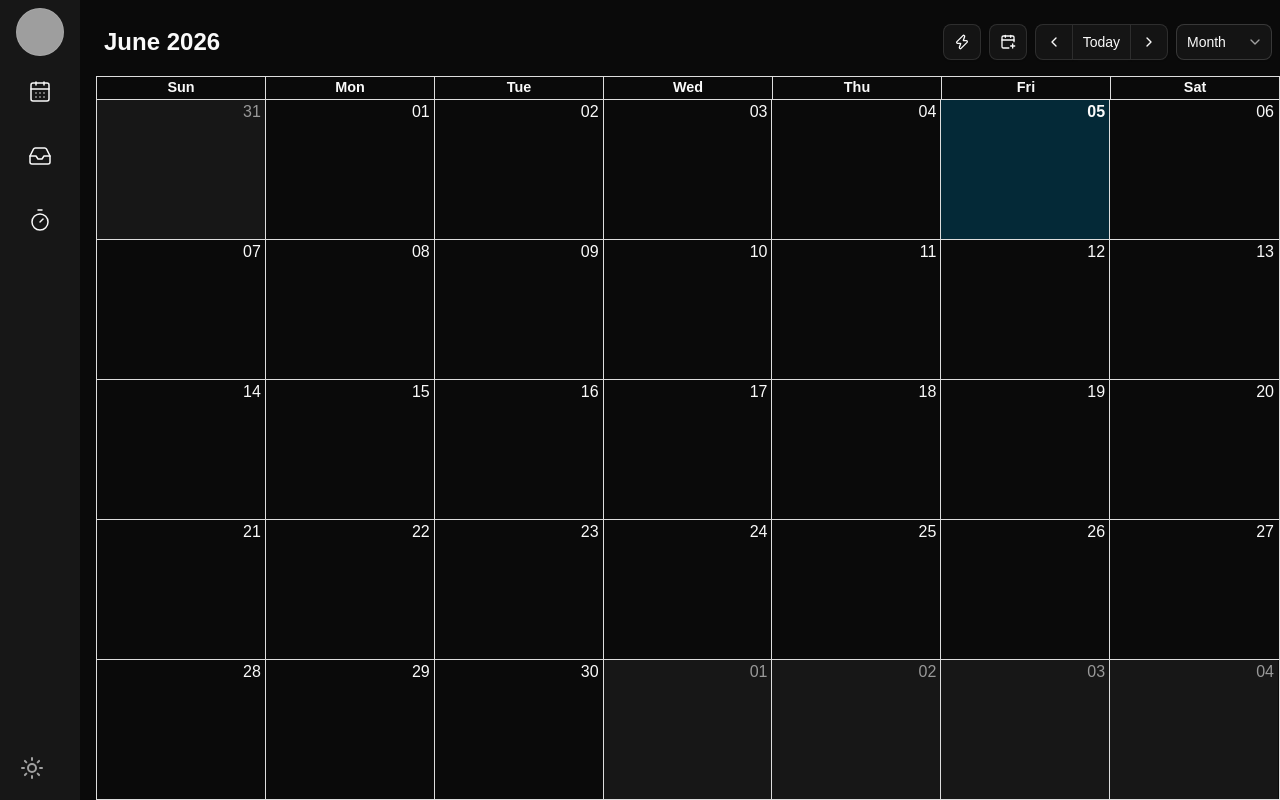
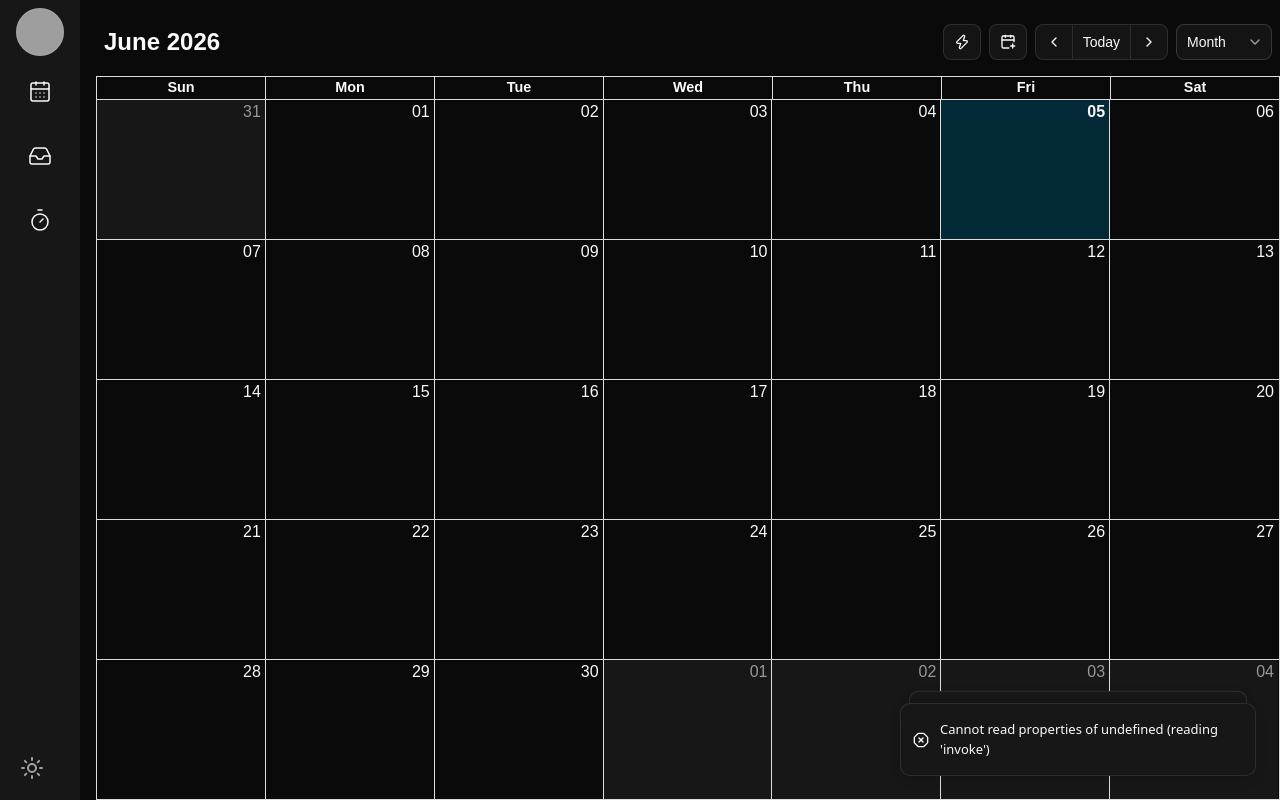
Before and after one commit to sruthy-j-mallya/mind-boop, a React (Vite) app: page / in a window 1280 px wide. Both pictures are taken after a click on the button 32 px from the left and 768 px from the top of the page. Built offline with nearby package versions, Linux system fonts and the light colour scheme; grey boxes are pictures that could not be loaded.

Commit message:
Configured queryClient to show error toast on backend errors

```diff
--- a/package.json
+++ b/package.json
@@ -43,6 +43,7 @@
     "clsx": "^2.1.1",
     "dayjs": "^1.11.20",
     "lucide-react": "^1.7.0",
+    "next-themes": "^0.4.6",
     "radix-ui": "^1.4.3",
     "ramda": "^0.32.0",
     "react": "^19.1.0",
@@ -52,6 +53,7 @@
     "react-resizable-panels": "^4.10.0",
     "react-router-dom": "^7.14.2",
     "shadcn": "^4.2.0",
+    "sonner": "^2.0.7",
     "tailwind-merge": "^3.5.0",
     "tailwindcss": "^4.2.2",
     "tiptap-markdown": "^0.9.0",
--- /dev/null
+++ b/src/components/ui/Toaster.tsx
@@ -0,0 +1,44 @@
+import {
+  CircleCheckIcon,
+  InfoIcon,
+  TriangleAlertIcon,
+  OctagonXIcon,
+  Loader2Icon,
+} from "lucide-react";
+
+import { useTheme } from "next-themes";
+import { Toaster as Sonner, type ToasterProps } from "sonner";
+
+const Toaster = ({ ...props }: ToasterProps) => {
+  const { theme = "system" } = useTheme();
+
+  return (
+    <Sonner
+      theme={theme as ToasterProps["theme"]}
+      className="toaster group"
+      icons={{
+        success: <CircleCheckIcon className="size-4" />,
+        info: <InfoIcon className="size-4" />,
+        warning: <TriangleAlertIcon className="size-4" />,
+        error: <OctagonXIcon className="size-4" />,
+        loading: <Loader2Icon className="size-4 animate-spin" />,
+      }}
+      style={
+        {
+          "--normal-bg": "var(--popover)",
+          "--normal-text": "var(--popover-foreground)",
+          "--normal-border": "var(--border)",
+          "--border-radius": "var(--radius)",
+        } as React.CSSProperties
+      }
+      toastOptions={{
+        classNames: {
+          toast: "cn-toast",
+        },
+      }}
+      {...props}
+    />
+  );
+};
+
+export default Toaster;
--- a/src/main.tsx
+++ b/src/main.tsx
@@ -1,12 +1,12 @@
 import React from "react";
 import ReactDOM from "react-dom/client";
-import { QueryClient, QueryClientProvider } from "@tanstack/react-query";
+import { QueryClientProvider } from "@tanstack/react-query";
 import Home from "./Home";
 import "./styles/index.css";
 import { TooltipProvider } from "@/components/ui/Tooltip";
+import Toaster from "@ui/Toaster";
 import { BrowserRouter } from "react-router-dom";
-
-const queryClient = new QueryClient();
+import { queryClient } from "@/queryClient";
 
 ReactDOM.createRoot(document.getElementById("root") as HTMLElement).render(
   <React.StrictMode>
@@ -15,6 +15,7 @@ ReactDOM.createRoot(document.getElementById("root") as HTMLElement).render(
         <BrowserRouter>
           <Home />
         </BrowserRouter>
+        <Toaster />
       </TooltipProvider>
     </QueryClientProvider>
   </React.StrictMode>,
--- /dev/null
+++ b/src/queryClient.ts
@@ -0,0 +1,20 @@
+import { QueryCache, QueryClient, MutationCache } from "@tanstack/react-query";
+import { toast } from "sonner";
+
+const showErrorToast = (
+  error: Error,
+  meta: Record<string, unknown> | undefined,
+) => {
+  if (meta?.skipGlobalToast) return;
+  toast.error(error.message);
+};
+
+export const queryClient = new QueryClient({
+  queryCache: new QueryCache({
+    onError: (error, query) => showErrorToast(error, query.meta),
+  }),
+  mutationCache: new MutationCache({
+    onError: (error, _variables, _context, mutation) =>
+      showErrorToast(error, mutation.meta),
+  }),
+});
```
Also changed, not shown: 1 other file (tests, documents, lock files or other folders).
